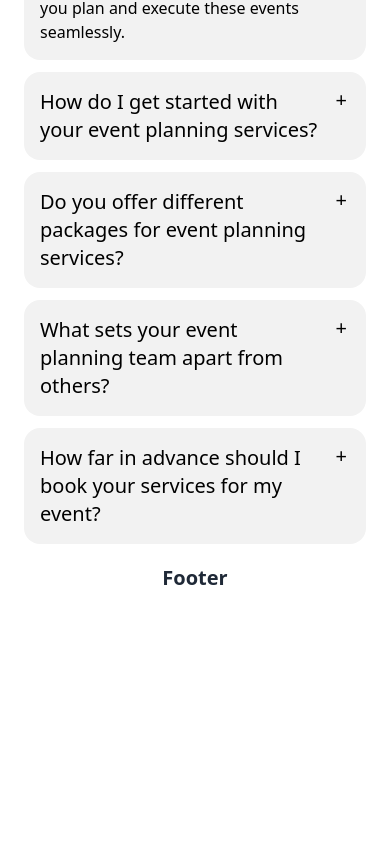
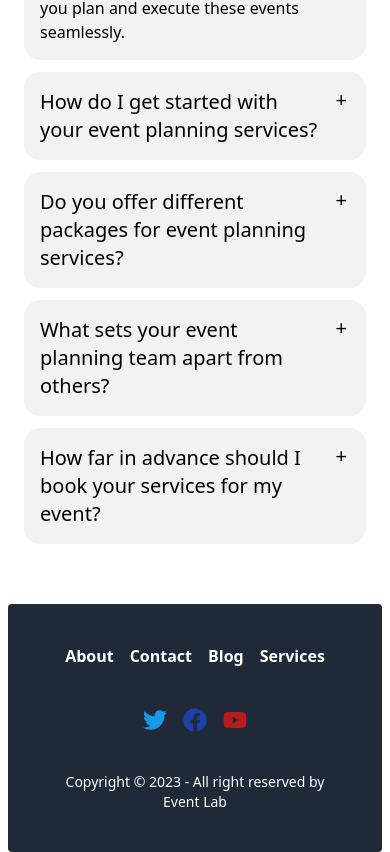
Before and after one commit to naymurabir/A-9_Party-Perfection, a React (Vite) app: page / in a window 390 px wide. Shown: the part 5580-6432 px from the top of the page. Before the commit the page ends 6172 px from the top, so only its background shows below. Built offline with nearby package versions, Linux system fonts and the light colour scheme; no server answers.

Commit message:
Completed about us page where i explained about this events website's mission and vision

```diff
--- /dev/null
+++ b/src/Pages/About/About.jsx
@@ -0,0 +1,67 @@
+import { FcAbout, FcNext } from 'react-icons/fc';
+
+
+
+const About = () => {
+    return (
+        <div className="bg-white dark:bg-gray-800 mt-4 md:mt-5 lg:mt-10">
+
+            <div className=" px-6 py-10 mx-auto">
+                <h1 className="text-xl font-semibold text-gray-800 lg:text-3xl dark:text-white text-center">
+                    Explore Our Event Lab & book now.
+                </h1>
+
+                <div className="grid grid-cols-1 gap-8 mt-4 md:mt-5 lg:mt-8 xl:mt-12 md:grid-cols-2 xl:grid-cols-3">
+                    <div className="px-4 py-3 md:px-5 md:py-5 lg:px-6 lg:py-4- space-y-3 border-2 border-blue-400 dark:border-blue-300 rounded-xl">
+                        <span className="inline-block text-blue-500 dark:text-blue-400">
+                            <FcAbout className='text-2xl md:text-3xl'></FcAbout>
+                        </span>
+
+                        <h1 className="text-xl font-semibold text-gray-700 dark:text-white">
+                            About Event Lab - Crafting Memorable Moments
+                        </h1>
+
+                        <p className="text-gray-500 dark:text-gray-300">
+                            At Event Lab, we craft unforgettable moments. With expertise in weddings, birthdays, anniversaries, engagements etc. we make dreams come true.
+                        </p>
+                        <FcNext className='text-2xl md:text-3xl'></FcNext>
+                    </div>
+
+                    <div className="p-8 space-y-3 border-2 border-blue-400 dark:border-blue-300 rounded-xl">
+                        <span className="inline-block text-blue-500 dark:text-blue-400">
+                            <FcAbout className='text-2xl md:text-3xl'></FcAbout>
+                        </span>
+
+                        <h1 className="text-xl font-semibold text-gray-700 dark:text-white">
+                            Personalized Event Experiences
+                        </h1>
+
+                        <p className="text-gray-500 dark:text-gray-300">
+                            Discover our journey from inspiration to celebration. We are dedicated to making milestones unforgettable.
+                        </p>
+
+                        <FcNext className='text-2xl md:text-3xl'></FcNext>
+                    </div>
+
+                    <div className="p-8 space-y-3 border-2 border-blue-400 dark:border-blue-300 rounded-xl">
+                        <span className="inline-block text-blue-500 dark:text-blue-400">
+                            <FcAbout className='text-2xl md:text-3xl'></FcAbout>
+                        </span>
+
+                        <h1 className="text-xl font-semibold text-gray-700 capitalize dark:text-white">
+                            From Inspiration to Celebration
+                        </h1>
+
+                        <p className="text-gray-500 dark:text-gray-300">
+                            Our approach is all about personalization. Your vision, your style. Learn how we make your event uniquely yours.
+                        </p>
+
+                        <FcNext className='text-2xl md:text-3xl'></FcNext>
+                    </div>
+                </div>
+            </div>
+        </div>
+    );
+};
+
+export default About;
--- a/src/Pages/FAQ/FAQ_Page.jsx
+++ b/src/Pages/FAQ/FAQ_Page.jsx
@@ -7,7 +7,7 @@ const FAQ_Page = () => {
                 <h1 className="text-xl md:text-2xl lg:text-4xl font-bold text-gray-800" >Frequently Ask Your Questions.</h1>
             </div>
 
-            <div className="bg-white dark:bg-gray-700 rounded-md px-4 py-5 md:px-4 md:py-5 lg:px-5 lg:py-5 text-black">
+            <div className="bg-white dark:bg-gray-800 rounded-md px-4 py-5 md:px-4 md:py-5 lg:px-5 lg:py-5 text-black">
                 <div className="collapse collapse-plus mb-3 bg-base-200">
                     <input type="radio" name="my-accordion-3" checked="checked" />
                     <div className="collapse-title text-xl font-medium">
--- a/src/Pages/Shared/Footer/Footer.jsx
+++ b/src/Pages/Shared/Footer/Footer.jsx
@@ -1,9 +1,42 @@
+import { FaFacebook, FaTwitter, FaYoutube } from 'react-icons/fa';
+import { Link } from 'react-router-dom';
+
+
 
 const Footer = () => {
     return (
-        <div className="text-center">
-            <h2 className="text-xl font-bold">Footer</h2>
-        </div>
+        <footer className="footer footer-center p-10 bg-gray-800 text-base-content rounded mt-10">
+            <nav className="grid grid-flow-col gap-4">
+                <Link to="/about">
+                    <h2 className="link link-hover text-white text-base font-semibold">About</h2>
+                </Link>
+                <Link to="/contact">
+                    <h2 className="link link-hover text-white text-base font-semibold">Contact</h2>
+                </Link>
+                <Link to="/blog">
+                    <h2 className="link link-hover text-white text-base font-semibold">Blog</h2>
+                </Link>
+                <Link to="/">
+                    <h2 className="link link-hover text-white text-base font-semibold">Services</h2>
+                </Link>
+            </nav>
+            <nav>
+                <div className="grid grid-flow-col gap-4">
+                    <Link>
+                        <FaTwitter className='text-2xl text-[#1A98E8]'></FaTwitter>
+                    </Link>
+                    <Link>
+                        <FaFacebook className='text-2xl text-blue-800'></FaFacebook>
+                    </Link>
+                    <Link>
+                        <FaYoutube className='text-2xl text-red-700'></FaYoutube>
+                    </Link>
+                </div>
+            </nav>
+            <aside>
+                <p className="text-white">Copyright © 2023 - All right reserved by Event Lab</p>
+            </aside>
+        </footer>
     );
 };
 
--- a/src/Pages/Shared/Navbar/Navbar.jsx
+++ b/src/Pages/Shared/Navbar/Navbar.jsx
@@ -24,6 +24,8 @@ const Navbar = () => {
 
     const navLinks = <>
         <NavLink className="text-lg mr-3 text-gray-800" to="/">HOME</NavLink>
+
+        <NavLink className="text-lg mr-3 text-gray-800" to="/about">ABOUT</NavLink>
 
         <NavLink className="text-lg mr-3 text-gray-800" to="/blog">BLOG</NavLink>
 
--- a/src/Routes/Routes.jsx
+++ b/src/Routes/Routes.jsx
@@ -8,6 +8,7 @@ import PrivateRoutes from "../Pages/PrivateRoutes/PrivateRoutes";
 import ErrorPage from "../Pages/ErrorPage/ErrorPage";
 import Contact from "../Pages/Contact/Contact";
 import Blog from "../Pages/Blog/Blog";
+import About from "../Pages/About/About";
 
 
 const router = createBrowserRouter([
@@ -20,6 +21,10 @@ const router = createBrowserRouter([
                 path: '/',
                 loader: () => fetch('/services.json'),
                 element: <Home></Home>
+            },
+            {
+                path: '/about',
+                element: <About></About>
             },
             {
                 path: '/contact',
```
